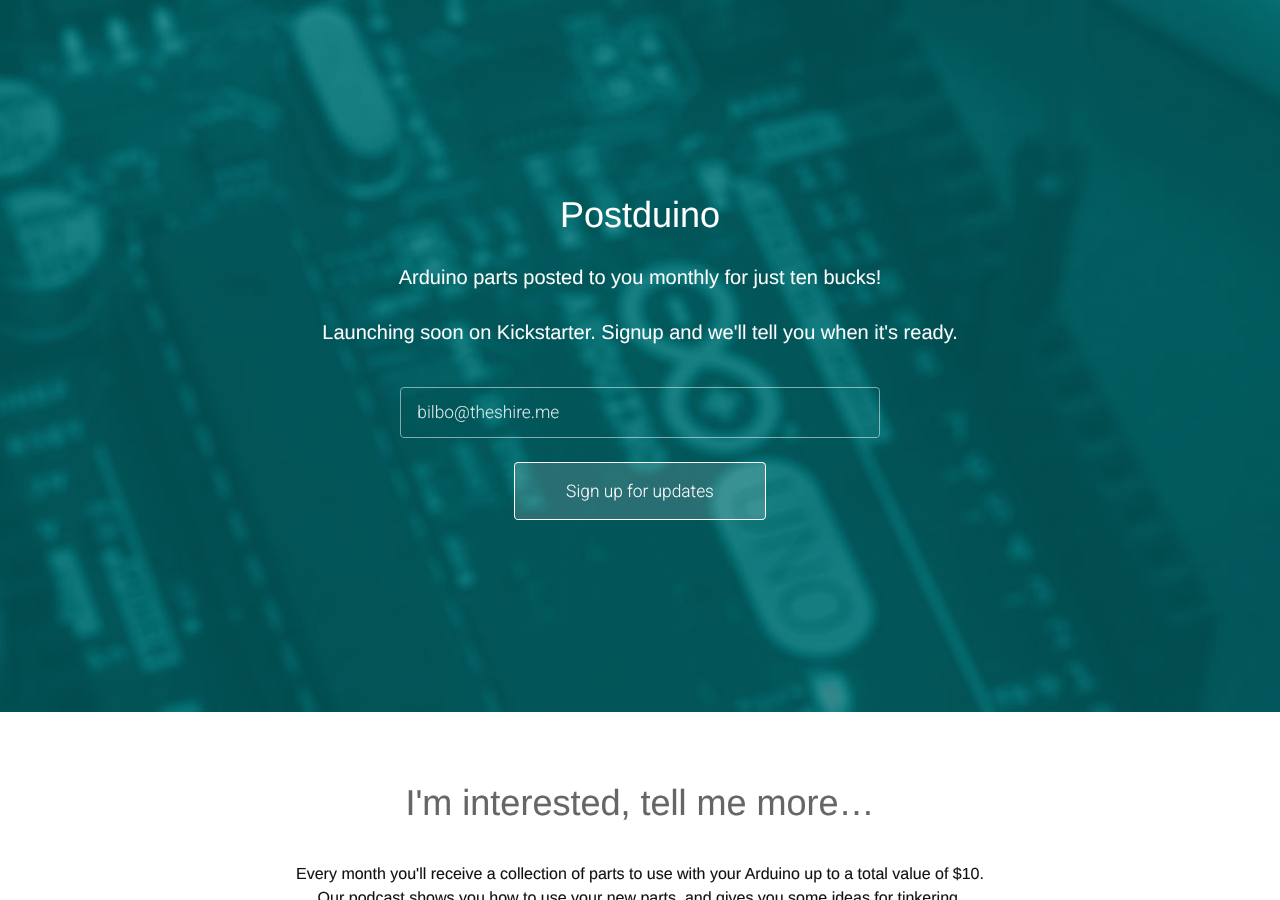
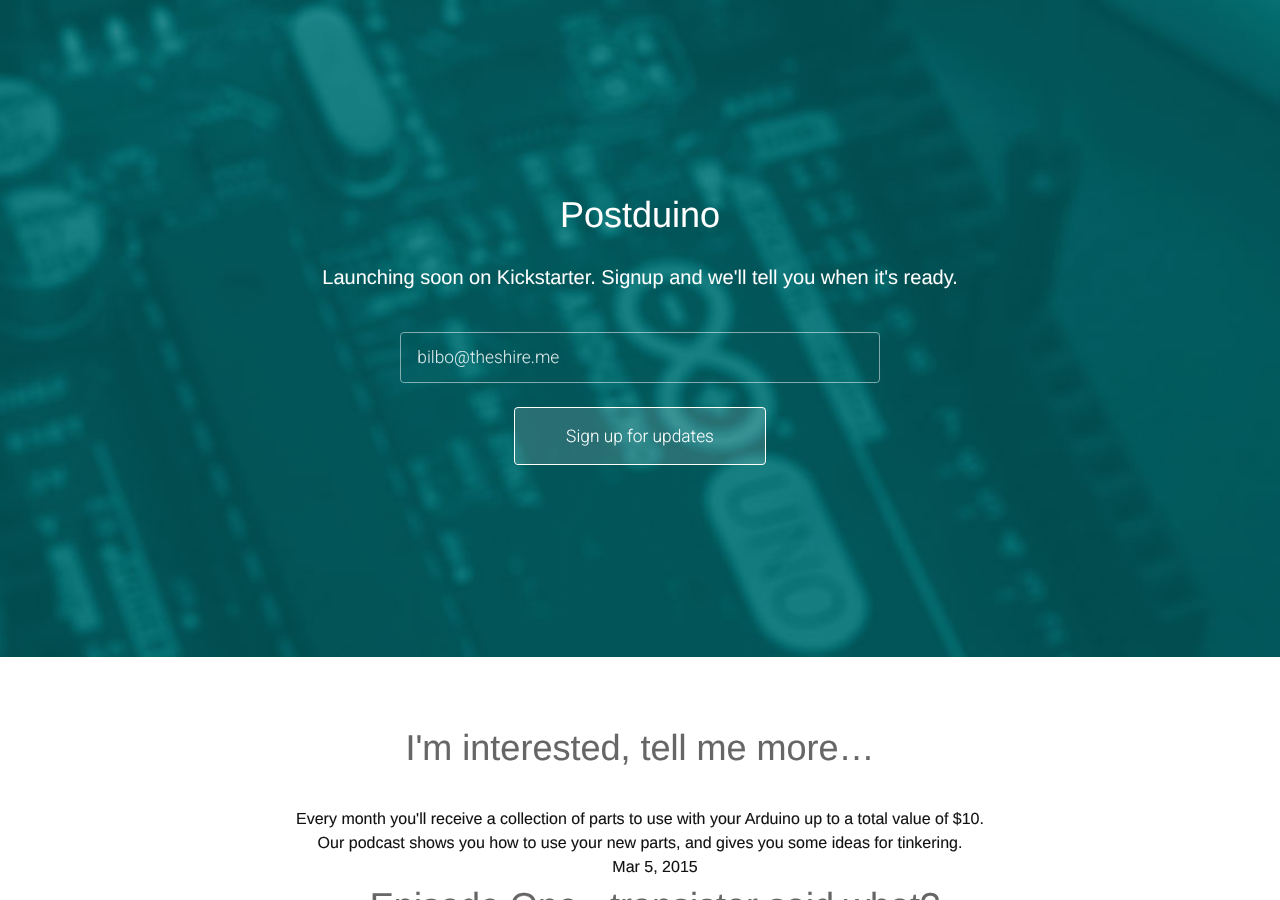
Before and after one commit to Postduino/postduino.github.io, a Jekyll site: the page built from index.html, in a window 1280 px wide and 900 px high. Built offline with Jekyll 4.4.1, drawn with Linux system fonts in a browser that asks for light colours.

Commit message:
Trimmed heading text

```diff
--- a/_layouts/original.html
+++ b/_layouts/original.html
@@ -17,7 +17,6 @@
       <section id="header" class="dark">
         <header>
           <h1>Postduino</h1>
-          <p>Arduino parts posted to you monthly for just ten bucks!</p>
           <p>Launching soon on Kickstarter. Signup and we'll tell you when it's ready.</p>
         </header>
         <footer>
```
